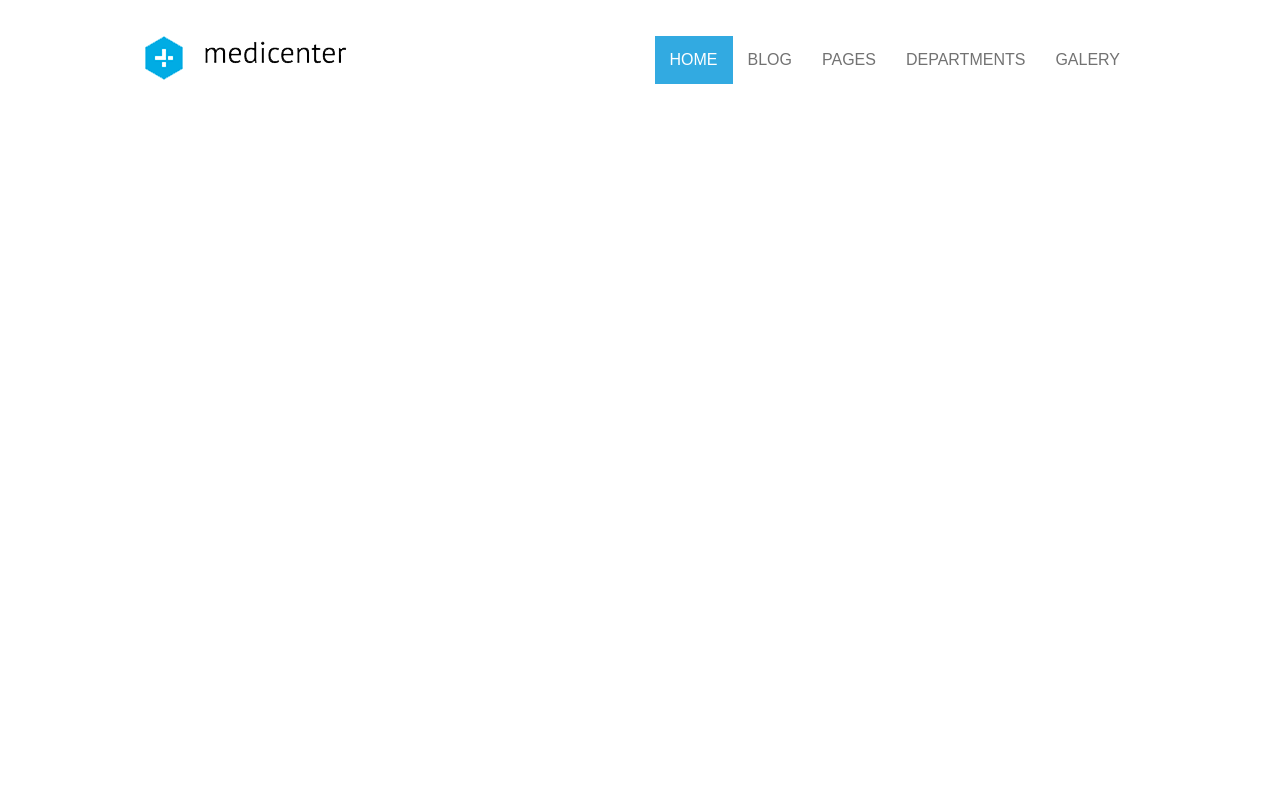
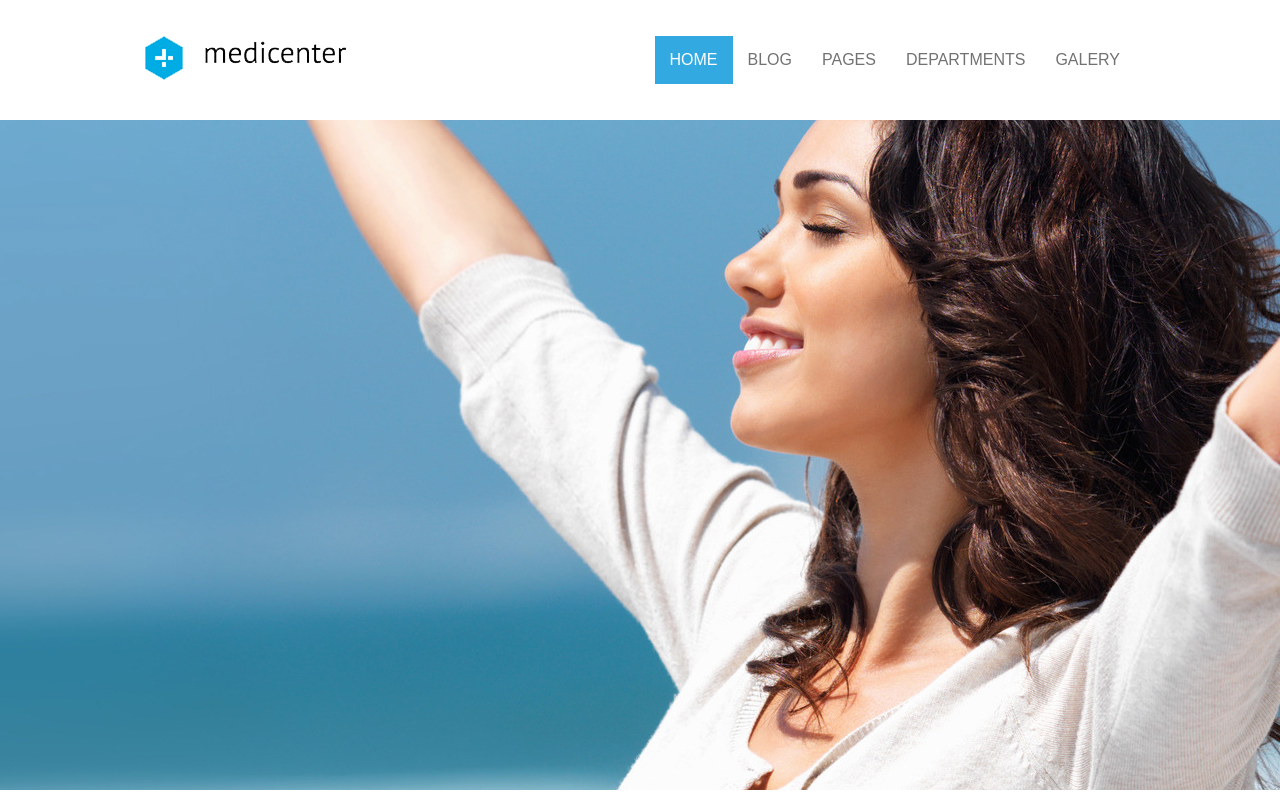
Before and after one commit to JairTorezone/site-medicenter, a plain HTML site: page index.html in a window 1280 px wide. Drawn offline with Linux system fonts and the light colour scheme.

Commit message:
created banner

```diff
--- a/assets/css/template.css
+++ b/assets/css/template.css
@@ -41,3 +41,9 @@ nav a:hover{
     background-color: #32aae1;
     color: #fff;
 }
+#banner{
+    background-image: url(../image/banner.jpg);         /*VOLTAR UMA PASTA, ESTANOS NO CSS*/
+    background-position: center;                        /*COLOCAR A IMAGEN NO CENTRO*/
+    background-size: cover;                             /*AJUSTAR O TAMANHO DA TELA*/
+    height: 670px;
+}
--- a/index.html
+++ b/index.html
@@ -9,6 +9,7 @@
     <title>Medicenter</title>
 </head>
 <body>
+    <!--CABEÇÃLHO-->
     <head>
         <header>
             <div class="container">
@@ -29,5 +30,10 @@
             </div>
         </header>
     </head>
+    <!--BANNER-->
+    <section id="banner">
+
+    </section>
+
 </body>
 </html>
```
Also changed, not shown: assets/image/banner.jpg (renamed from assets/image/img1.jpg).
